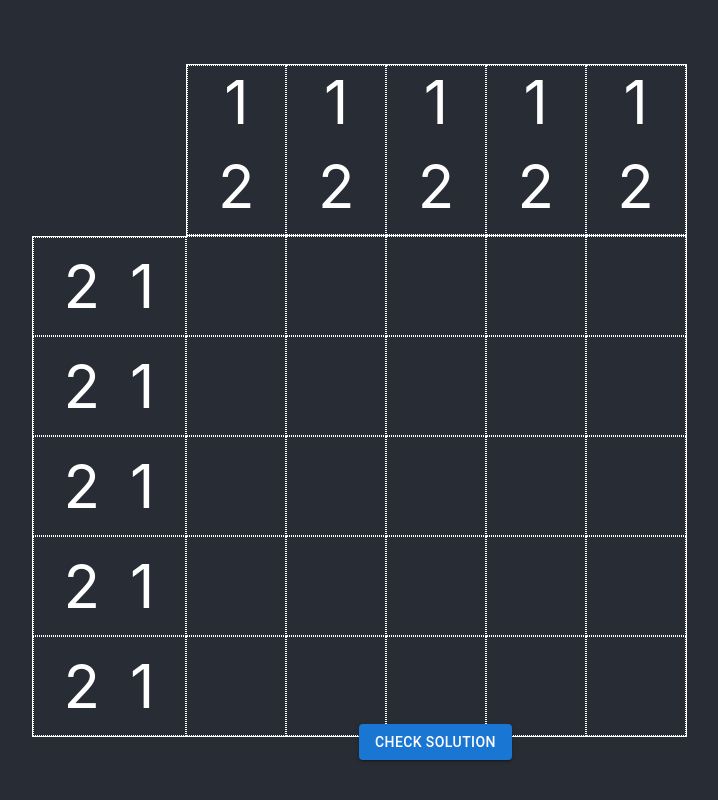
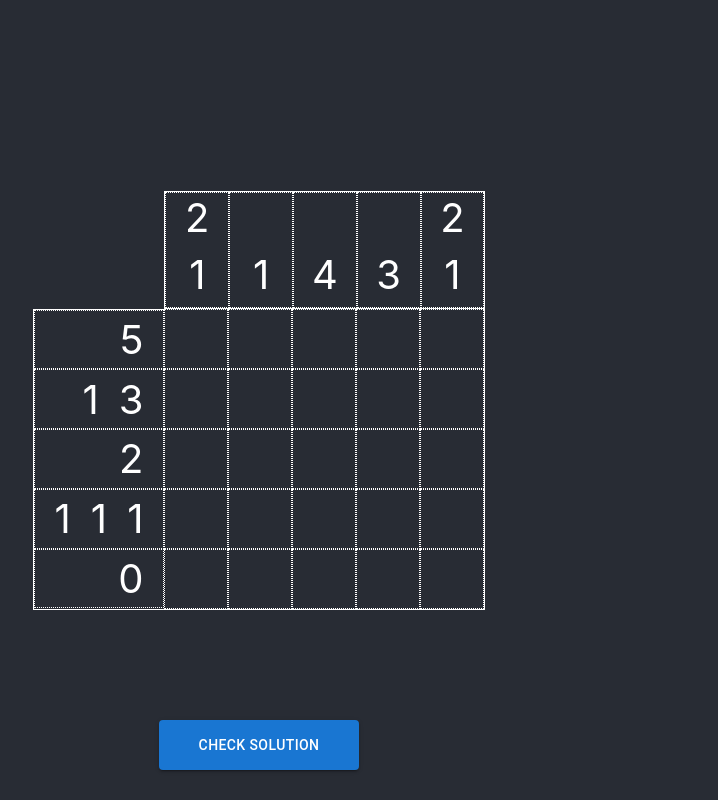
Before and after one commit to ravendevore/4430-nonograms, a React (Create React App) app in the folder nonogram/: page / in a window 1280 px wide. Shown: the whole page, without its empty margins (281-999 px from the left). Built offline with nearby package versions, Linux system fonts and the light colour scheme.

Commit message:
Combined Raven's Solution component into NonogramGame, allowing playing the game with the hard-coded data.

```diff
--- a/nonogram/src/App.css
+++ b/nonogram/src/App.css
@@ -11,33 +11,27 @@
   overflow: auto;
 }
 
-.textCol {
+.textCol, .textRow {
 	display: flex;
 	flex-direction: column;
 	align-items: flex-end;
-
-  letter-spacing: .2em;
+	border: 1px dotted white;
 	color: white;
-  border: 1px dotted white;
-  text-orientation: upright;
-  writing-mode: vertical-lr;
-  font-size: 60px;
+	font-size: 40px;
 	justify-content: center;
 }
 
-.textRow {
-  display: flex;
-  color: white;
-  flex-direction: column;
-  align-items: flex-end;
-  letter-spacing: .5em;
-  text-indent:.5em;
-  border: 1px dotted white;
-  font-size: 60px;
-  text-align:right;
-  justify-content: center;
+.textCol {
+	letter-spacing: .2em;
+	text-orientation: upright;
+	writing-mode: vertical-lr;
 }
 
+.textRow {
+	letter-spacing: .5em;
+	text-indent: .5em;
+	text-align: right;
+}
 
 .grid {
 	margin: auto auto;
@@ -50,12 +44,12 @@
 	grid-column: 2;
 	display: grid;
 	grid-template: repeat(5, 1fr) / repeat(5, 1fr);
-  height: 500px;
-  width: 500px;
+	height: 300px;
 	border-bottom: 1px solid white;
 	border-right: 1px solid white;
 	align-items: center;
 }
+
 
 .gridColH {
   grid-row: 1;
@@ -63,7 +57,6 @@
   display: grid;
   grid-template-columns: repeat(5, 1fr);
   border: 1px solid white;
-
 }
 
 .gridRowH {
@@ -76,18 +69,14 @@
   border-bottom: 1px solid white;
 }
 
-.create {
-  display: inline;
-  position: absolute;
-  bottom: 0%;
-  left: 50%;
+.solnButton {
+  display: block;
   margin: auto;
+  position: fixed;
+  height: 50px;
+  width: 200px;
+  margin-top: 50%;
+  bottom: -90%;
+  right: 50%;
+  align-items: center;
 }
-
-.solnButton {
-  display: inline;
-  position: absolute;
-  bottom: 5%;
-  left: 50%;
-  margin: auto;
-}
--- a/nonogram/src/App.js
+++ b/nonogram/src/App.js
@@ -1,14 +1,12 @@
 import './App.css';
 import React from 'react';
 import NonogramGame from './components/NonogramGame';
-import SolutionButton from './components/Solution';
 
 function App() {
 
   return (
     <div className="App">
       <NonogramGame></NonogramGame>
-      <SolutionButton></SolutionButton>
     </div>
   );
 }
--- a/nonogram/src/components/NonogramGame.jsx
+++ b/nonogram/src/components/NonogramGame.jsx
@@ -7,10 +7,25 @@ import React, {useState} from 'react';
 const NonogramGame = () => {
   var i = 0;
   const [grid, setGrid] = useState(Array(25).fill({sty: "outlined", val: 0}).map((obj) => ({...obj, key: i++})))
-  const [colH, setColH] = useState(Array(5).fill({val: "12"}).map((obj) => ({...obj, key: i++})))
-  const [rowH, setRowH] = useState(Array(5).fill({val: "21"}).map((obj) => ({...obj, key: i++})))
-  //this is how we can set the original state outside of a function, by passing it to the useState function
-  //also, .map gives each object a key, which is needed to give each button a unique key
+  const soln = [
+    1, 1, 1, 1, 1,
+    1, 0, 1, 1, 1,
+    0, 0, 1, 1, 0,
+    1, 0, 1, 0, 1,
+    0, 0, 0, 0, 0
+  ]
+
+  const [colH, setColH] = useState(genNums(0).map((obj) => ({val: obj, key: i++})))
+  const [rowH, setRowH] = useState(genNums(1).map((obj) => ({val: obj, key: i++})))
+
+  function arrToObj(array) {
+    let output = []
+    for(let j = 0; j < array.length; j++) {
+        output[j] = {"val": array[j]}
+    }
+    console.log(output);
+    return output;
+  }
 
   function change(e, objElement) {
     console.log("Event: ", e);
@@ -61,20 +76,71 @@ const NonogramGame = () => {
     );
   });
 
+  function checkSolution() {
+    let correct = true
+    for(var j = 0; j < soln.length; j++) {
+      if(
+        (soln[j] === 1 && grid[j].val !== 1) ||
+        (soln[j] === 0 && grid[j].val === 1)
+      ) {
+        correct = false
+      }
+    }
+    alert(correct ? "Solution is correct!" : "Solution is not correct...")
+  }
+
+
+  function genNums(isRow) {
+    const solnDim = 5
+    let fullList = []
+    for (let i = 0; i < solnDim; i++) {
+      let currList = []
+      let blockSize = 0
+      let isBlock = false
+      for (let j = 0; j < solnDim; j++) {
+        let cellNum = isRow ? i*solnDim+j : j*solnDim+i // Currently works with 1D array
+        if (soln[cellNum] === 1) {
+          isBlock = true
+          blockSize++
+        }
+        else if (isBlock) {
+          currList.push(blockSize)
+          blockSize = 0
+          isBlock = false
+        }
+      }
+      if (blockSize != 0) {
+        currList.push(blockSize)
+      }
+      if (currList.length === 0) {
+        currList.push(0)
+      }
+      fullList.push(currList)
+    }
+    return fullList;
+  }
+
   return (
+    <React.Fragment className="game">
         <div className="grid">
-      {[
-      <div className="gridColH" key="0">
+            <div className="gridColH">
                 {colHMap}
-      </div>,
-      <div className="gridRowH" key="1">
+            </div>
+            <div className="gridRowH">
                 {rowHMap}
-      </div>,
-      <div className="gridCont" key="2">
+            </div>
+            <div className="gridCont">
                 {buttonMap}
             </div>
-    ]}
         </div>
+        <Button className="solnButton"
+            onClick={() => checkSolution()}
+            variant = "contained"
+        >
+            Check Solution
+        </Button>
+    </React.Fragment>
+
   );
 }
 
--- a/nonogram/src/components/Solution.jsx
+++ /dev/null
@@ -1,75 +0,0 @@
-import { Button } from '@mui/material';
-
-const SolutionButton = () => {
-
-  const soln = [ // currently hardcoded, would need to load in somehow (FIXME - db eventually)
-    1, 1, 1, 1, 1,
-    1, 0, 1, 1, 1,
-    0, 0, 1, 1, 0,
-    1, 0, 1, 0, 1,
-    0, 0, 0, 0, 0
-  ]
-  const grid = [ // FIXME - need to load in from grid
-    1, 1, 1, 1, 1,
-    1, 0, 1, 1, 1,
-    0, 0, 1, 1, 0,
-    1, 0, 1, 0, 1,
-    0, 0, 0, 0, 0
-  ]
-
-  function checkSolution() { // FIXME - needs to get grid
-    let correct = true
-    for(var j = 0; j < soln.length; j++) {
-      if(
-        (soln[j] === 1 && grid[j] !== 1) ||
-        (soln[j] === 0 && grid[j] === 1)
-      ) {
-        correct = false
-      }
-    }
-    alert(correct ? "Solution is correct!" : "Solution is not correct...") // FIXME - alternate display method?
-  }
-
-  const solnDim = 5 // FIXME - generate from solution array?
-  function genNums(isRow) {
-    let fullList = []
-    for (let i = 0; i < solnDim; i++) {
-      let currList = []
-      let blockSize = 0
-      let isBlock = false
-      for (let j = 0; j < solnDim; j++) {
-        let cellNum = isRow ? i*solnDim+j : j*solnDim+i // Currently works with 1D array
-        if (soln[cellNum] === 1) {
-          isBlock = true
-          blockSize++
-        }
-        else if (isBlock) {
-          currList.push(blockSize)
-          blockSize = 0
-          isBlock = false
-        }
-      }
-      if (blockSize != 0) {
-        currList.push(blockSize)
-      }
-      if (currList.length === 0) {
-        currList.push(0)
-      }
-      fullList.push(currList)
-    }
-    console.log(fullList) // FIXME - need to display next to grid
-  }
-
-  return (
-    <div className="solnButton" key="0">
-      <Button
-        onClick={() => checkSolution()}
-        variant = "contained"
-      >
-      Check Solution
-      </Button>
-    </div>
-  );
-}
-
-export default SolutionButton;
```
Lines whose indentation alone changed are shown as unchanged.
